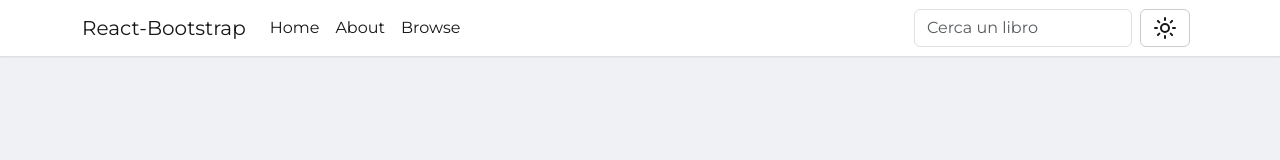
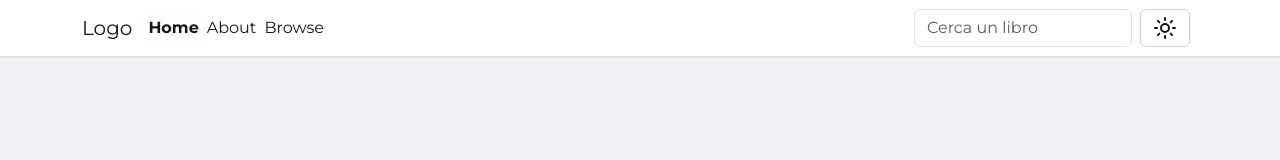
Before and after one commit to MarcheseLeo/Epicode-M5W1D4, a React (Vite) app: page / in a window 1280 px wide. Shown: the top 160 px of the page. Built offline with nearby package versions, Linux system fonts and the light colour scheme.

Commit message:
some fixes

```diff
--- a/src/components/myNav/MyNav.css
+++ b/src/components/myNav/MyNav.css
@@ -12,6 +12,15 @@
 
 }
 
+.navbar-nav a {
+    text-decoration: none;
+}
+
+.navbar-nav a.active {
+    font-weight: 700;
+    text-shadow: rgba(245, 237, 223, 0.89) 0px 0px 17px;
+}
+
 /* Dark Theme */
 nav.nav-custom.dark {
     background-color: var(--bg-dark-first);
@@ -19,7 +28,7 @@ nav.nav-custom.dark {
 }
 
 nav.nav-custom.dark .navbar-brand,
-nav.nav-custom.dark .nav-link,
+nav.nav-custom.dark .navbar-nav a,
 nav.nav-custom.dark .lucide,
 nav.nav-custom.dark .navbar-toggler-icon {
     color: var(--text-dark-first) !important;
@@ -56,7 +65,7 @@ nav.nav-custom.light {
 }
 
 nav.nav-custom.light .navbar-brand,
-nav.nav-custom.light .nav-link,
+nav.nav-custom.light .navbar-nav a,
 nav.nav-custom.light .lucide {
     color: var(--text-light-first) !important;
 }
--- a/src/components/myNav/MyNav.jsx
+++ b/src/components/myNav/MyNav.jsx
@@ -6,6 +6,7 @@ import NavDropdown from 'react-bootstrap/NavDropdown';
 import { ThemeContext } from '../../contexts/ThemeContext';
 import { Button, Form } from 'react-bootstrap';
 import { Moon, Sun } from 'lucide-react';
+import { NavLink } from 'react-router-dom';
 import './MyNav.css'
 
 export const MyNav = ({input, handleInputChange}) => {
@@ -15,7 +16,7 @@ export const MyNav = ({input, handleInputChange}) => {
     return (
         <Navbar expand="lg" className={`nav-custom ${computedTheme}`} >
             <Container>
-                <Navbar.Brand href="#home">React-Bootstrap</Navbar.Brand>
+                <Navbar.Brand href="#home">Logo</Navbar.Brand>
 
                 <div className="d-flex align-items-center order-lg-last gap-2">
                     <Form className=''>
@@ -34,10 +35,10 @@ export const MyNav = ({input, handleInputChange}) => {
                 </div>
 
                 <Navbar.Collapse id="basic-navbar-nav">
-                    <Nav className="me-auto">
-                        <Nav.Link href="#home">Home</Nav.Link>
-                        <Nav.Link href="#link">About</Nav.Link>
-                        <Nav.Link href="#link">Browse</Nav.Link>
+                    <Nav className="me-auto d-flex gap-2">
+                        <NavLink to="/">Home</NavLink>
+                        <NavLink to="/about">About</NavLink>
+                        <NavLink to="/browse">Browse</NavLink>
                     </Nav>
                 </Navbar.Collapse>
             </Container>
--- a/src/pages/NotFound.jsx
+++ b/src/pages/NotFound.jsx
@@ -1,13 +1,18 @@
 import { useEffect, useRef } from "react";
 import "./NotFound.css";
+import { useNavigate } from "react-router-dom";
 
 export const NotFound = () => {
-  // 1. Usiamo i Ref invece di getElementById
+  const navigate = useNavigate()
+
   const visorRef = useRef(null);
   const cordRef = useRef(null);
 
+  const goBack = () => {
+    navigate('/')
+  }
   useEffect(() => {
-    // --- Logica Visore ---
+
     const drawVisor = () => {
       const canvas = visorRef.current;
       if (!canvas) return;
@@ -91,8 +96,8 @@ export const NotFound = () => {
         <div className="error__description">
           It looks like one of the developers fell asleep
         </div>
-        <button className="error__button error__button--active">LOGIN</button>
-        <button className="error__button">CONTACT</button>
+        <button className="error__button error__button--active fs-5" onClick={goBack}>Go Back</button>
+        <button className="error__button fs-5">CONTACT</button>
       </div>
 
       <div className="astronaut">
```
